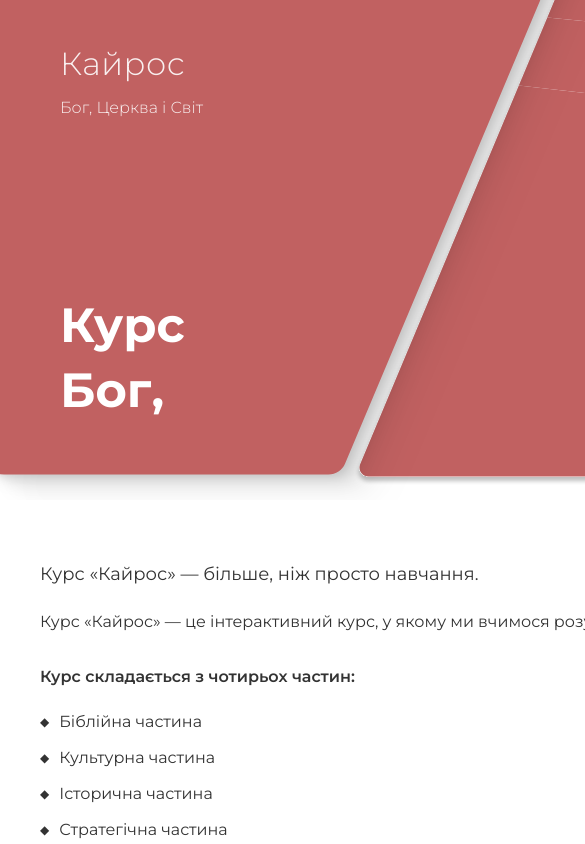
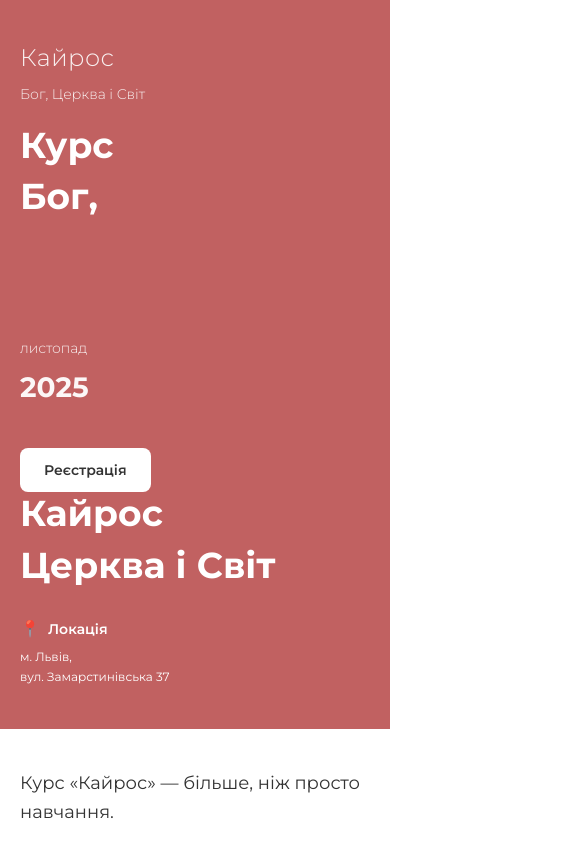
Before and after one commit to d-church/website, a Next.js app: page /uk/kairos-2025 in a window 390 px wide. Shown: the top 844 px of the page, 585 px wide, since content can reach past the window. Built offline with nearby package versions, Linux system fonts and the light colour scheme.

Commit message:
Added to kairos25 page base mobile view

```diff
--- a/src/app/[locale]/kairos-2025/page.tsx
+++ b/src/app/[locale]/kairos-2025/page.tsx
@@ -1,6 +1,7 @@
 import { unstable_setRequestLocale } from "next-intl/server";
 
 import background from "./kairos-logos/Background.svg";
+import Logo from "./kairos-logos/logo.svg";
 
 export default function Kairos2025Page({
   params: { locale },
@@ -9,9 +10,9 @@ export default function Kairos2025Page({
 }) {
   unstable_setRequestLocale(locale);
   return (
-    <main className="w-[1439px] mx-auto">
+    <main className="w-full md:w-[1200px] mx-auto">
       <header
-        className="relative w-full h-[500px] overflow-hidden flex items-stretch"
+        className="relative w-full min-h-[500px] md:h-[500px] overflow-hidden flex flex-col md:flex-row items-stretch bg-[#C16161] md:bg-transparent"
         style={{
           backgroundImage: `url(${background.src})`,
           backgroundSize: "cover",
@@ -19,61 +20,62 @@ export default function Kairos2025Page({
           backgroundRepeat: "no-repeat",
         }}
       >
-        <div className="relative z-[2] flex-1 py-10 px-[60px] flex flex-col justify-start text-white">
+        <div className="absolute inset-0 bg-[#C16161] md:hidden z-[1]"></div>
+        <div className="relative z-[2] flex-1 py-10 px-5 md:px-[60px] flex flex-col justify-start text-white">
           <div className="mb-5">
-            <h1 className="text-[32px] font-light m-0 text-white/90 tracking-[0.5px]">
+            <h1 className="text-[24px] md:text-[32px] font-light m-0 text-white/90 tracking-[0.5px]">
               Кайрос
             </h1>
-            <p className="text-base font-light mt-2 text-white/90">
+            <p className="text-sm md:text-base font-light mt-2 text-white/90">
               Бог, Церква і Світ
             </p>
           </div>
 
           <div className="mt-auto mb-10">
-            <h2 className="text-[48px] font-bold m-0 leading-[1.2]">
+            <h2 className="text-[36px] md:text-[48px] font-bold m-0 leading-[1.2]">
               Курс
             </h2>
-            <h2 className="text-[48px] font-bold mt-2 leading-[1.2]">
+            <h2 className="text-[36px] md:text-[48px] font-bold mt-2 leading-[1.2]">
               Бог,
             </h2>
           </div>
         </div>
 
-        <div className="relative z-[2] flex-1 py-10 px-[60px] flex flex-col justify-start text-white items-end text-right">
+        <div className="relative z-[2] flex-1 py-10 px-5 md:px-[60px] flex flex-col justify-start text-white items-start md:items-end text-left md:text-right">
           <div className="mb-5">
-            <p className="text-base font-light m-0 text-white/90">
+            <p className="text-sm md:text-base font-light m-0 text-white/90">
               листопад
             </p>
-            <p className="text-[36px] font-bold mt-2 text-white/95">
+            <p className="text-[28px] md:text-[36px] font-bold mt-2 text-white/95">
               2025
             </p>
           </div>
 
-          <button className="mt-5 py-3 px-6 bg-white text-[#333] border-none rounded-lg text-base font-semibold cursor-pointer mb-auto">
+          <button className="mt-5 py-3 px-6 bg-white text-[#333] border-none rounded-lg text-sm md:text-base font-semibold cursor-pointer mb-auto">
             Реєстрація
           </button>
 
-          <div className="mt-auto text-right">
-            <h2 className="text-[48px] font-bold m-0 leading-[1.2]">
+          <div className="mt-auto text-left md:text-right">
+            <h2 className="text-[36px] md:text-[48px] font-bold m-0 leading-[1.2]">
               Кайрос
             </h2>
-            <h2 className="text-[48px] font-bold mt-2 mb-5 leading-[1.2]">
+            <h2 className="text-[36px] md:text-[48px] font-bold mt-2 mb-5 leading-[1.2]">
               Церква і Світ
             </h2>
 
-            <div className="text-[#333] mt-[30px]">
-              <div className="flex items-center gap-2 mb-2 justify-end">
+            <div className="text-white md:text-[#333] mt-[30px]">
+              <div className="flex items-center gap-2 mb-2 justify-start md:justify-end">
                 <span className="text-base">📍</span>
-                <span className="text-base font-semibold">Локація</span>
+                <span className="text-sm md:text-base font-semibold">Локація</span>
               </div>
-              <p className="text-sm my-1">м. Львів,</p>
-              <p className="text-sm my-1">вул. Замарстинівська 37</p>
+              <p className="text-xs md:text-sm my-1">м. Львів,</p>
+              <p className="text-xs md:text-sm my-1">вул. Замарстинівська 37</p>
             </div>
           </div>
         </div>
       </header>
 
-      <section className="py-[60px] px-[40px] text-[#333] bg-white">
+      <section className="py-10 md:py-[60px] px-5 md:px-[40px] text-[#333] bg-white">
         <p className="text-lg leading-[1.6] mb-5">
           Курс «Кайрос» — більше, ніж просто навчання.
         </p>
--- a/src/app/[locale]/layout.tsx
+++ b/src/app/[locale]/layout.tsx
@@ -1,4 +1,4 @@
-import type { Metadata } from "next";
+import type { Metadata, Viewport } from "next";
 import { Montserrat } from "next/font/google";
 import "./globals.css";
 
@@ -24,6 +24,13 @@ export const metadata: Metadata = {
     "Церква - Джерело життя | Вітаємо! Ви знайшли церкву, яку шукали! Ласкаво просимо!",
   description:
     "Церква належить до євангельського харизматичного руху, протестанської гілки християнства. Est.1990",
+};
+
+export const viewport: Viewport = {
+  width: "device-width",
+  initialScale: 1,
+  maximumScale: 1,
+  userScalable: false,
 };
 
 export async function generateStaticParams() {
```
